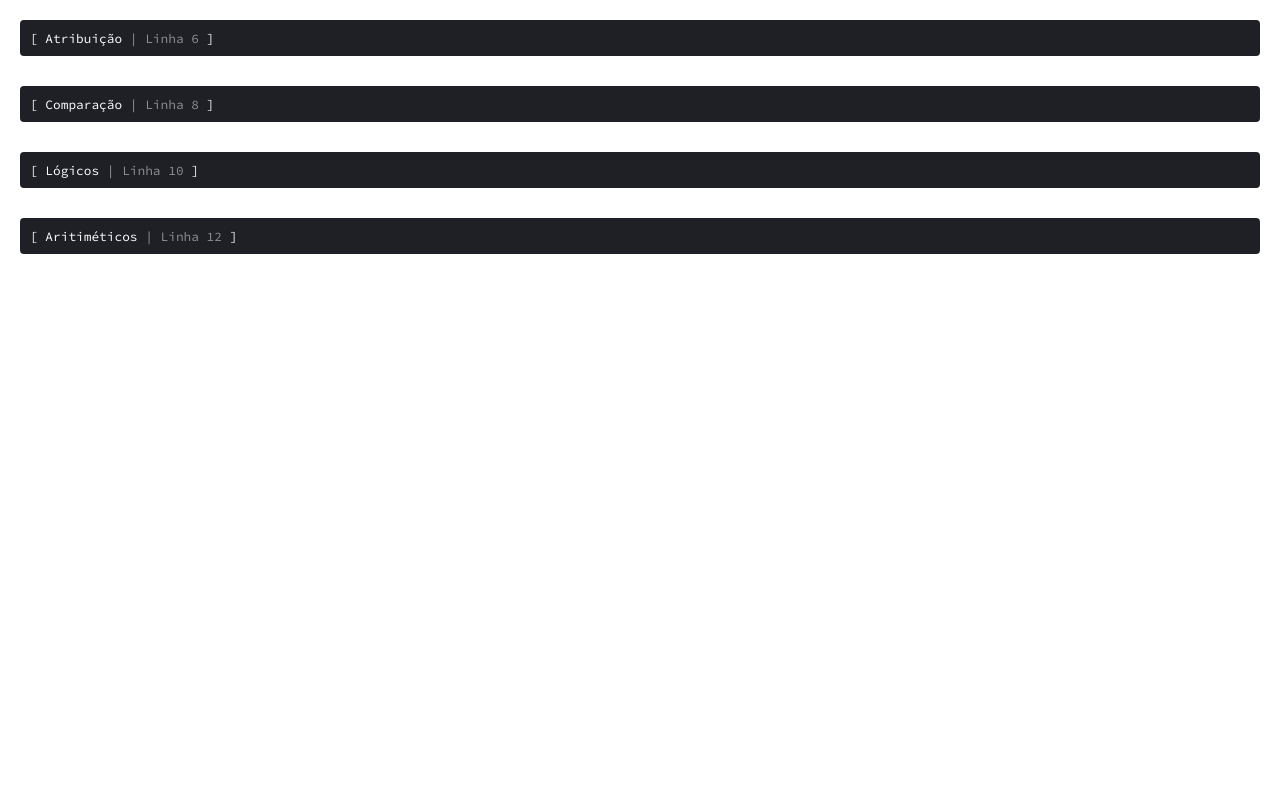
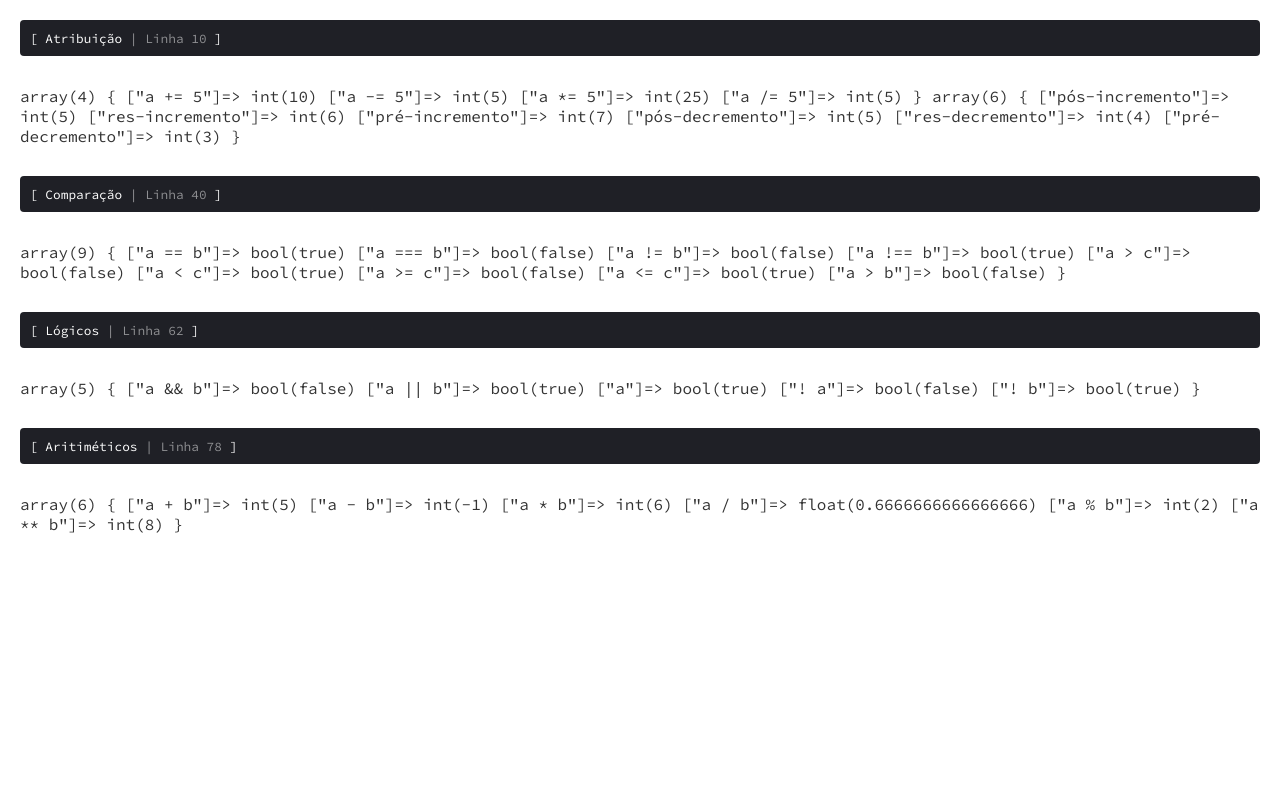
Before and after one commit to JulioCesarOliveiraJR/eduvale2021-2, a PHP site: page / in a window 1280 px wide. Run offline with PHP 8.4, Linux system fonts and the light colour scheme.

Commit message:
Operadores

```diff
--- a/web_2/conteudo/01 - introducao/03 - Operadores-na-pratica/index.php
+++ b/web_2/conteudo/01 - introducao/03 - Operadores-na-pratica/index.php
@@ -3,10 +3,89 @@ require __DIR__ . '/../../_config/funcoes.php';
 
 tituloPagina("03 - Operadores na prática");
 
+/**
+ * [Atribuição] https://www.php.net/manual/en/language.operators.php
+ */
+
 CriarTitulo("Atribuição", __LINE__);
 
+$operatorA = 5;
+$operators = [
+ "a += 5" => ($operatorA += 5),
+ "a -= 5" => ($operatorA -=5),
+ "a *= 5" => ($operatorA *=5),
+ "a /= 5" => ($operatorA /=5),
+];
+
+var_dump($operators);
+
+$incrementA = 5;
+$incrementB = 5;
+
+$increments =[
+    "pós-incremento" => $incrementA++,
+    "res-incremento" => $incrementA,
+    "pré-incremento" => ++$incrementA,
+    "pós-decremento" => $incrementB--,
+    "res-decremento" => $incrementB,
+    "pré-decremento" => --$incrementB
+];
+
+var_dump($increments);
+
+
+
+
+
 CriarTitulo("Comparação", __LINE__);
+$comparationA = 5;
+$comparationB = "5";
+$comparationC = 10;
+
+
+$comparation = [
+    "a == b" => ($comparationA == $comparationB),
+    "a === b" => ($comparationA === $comparationB),
+    "a != b" => ($comparationA != $comparationB),
+    "a !== b" => ($comparationA !== $comparationB),
+    "a > c" => ($comparationA > $comparationC),
+    "a < c" => ($comparationA < $comparationC),
+    "a >= c" => ($comparationA >= $comparationC),
+    "a <= c" => ($comparationA <= $comparationC),
+    "a > b" => ($comparationA > $comparationB),
+];
+
+var_dump($comparation);
+
+
 
 CriarTitulo("Lógicos", __LINE__);
+$logicA = true;
+$logicB = false;
+
+$logic = [
+    "a && b" => ($logicA && $logicB),
+    "a || b" => ($logicA || $logicB),
+    "a" => ($logicA),
+    "! a" => (!$logicA),
+    "! b" => (!$logicB),
+];
+
+var_dump($logic);
+
+
 
 CriarTitulo("Aritiméticos", __LINE__);
+
+$calcA = 2;
+$caldB = 3;
+
+$calc = [
+    "a + b" => ($calcA + $caldB),
+    "a - b" => ($calcA - $caldB),
+    "a * b" => ($calcA * $caldB),
+    "a / b" => ($calcA / $caldB),
+    "a % b" => ($calcA % $caldB),
+    "a ** b" => ($calcA ** $caldB)
+];
+var_dump($calc);
```
